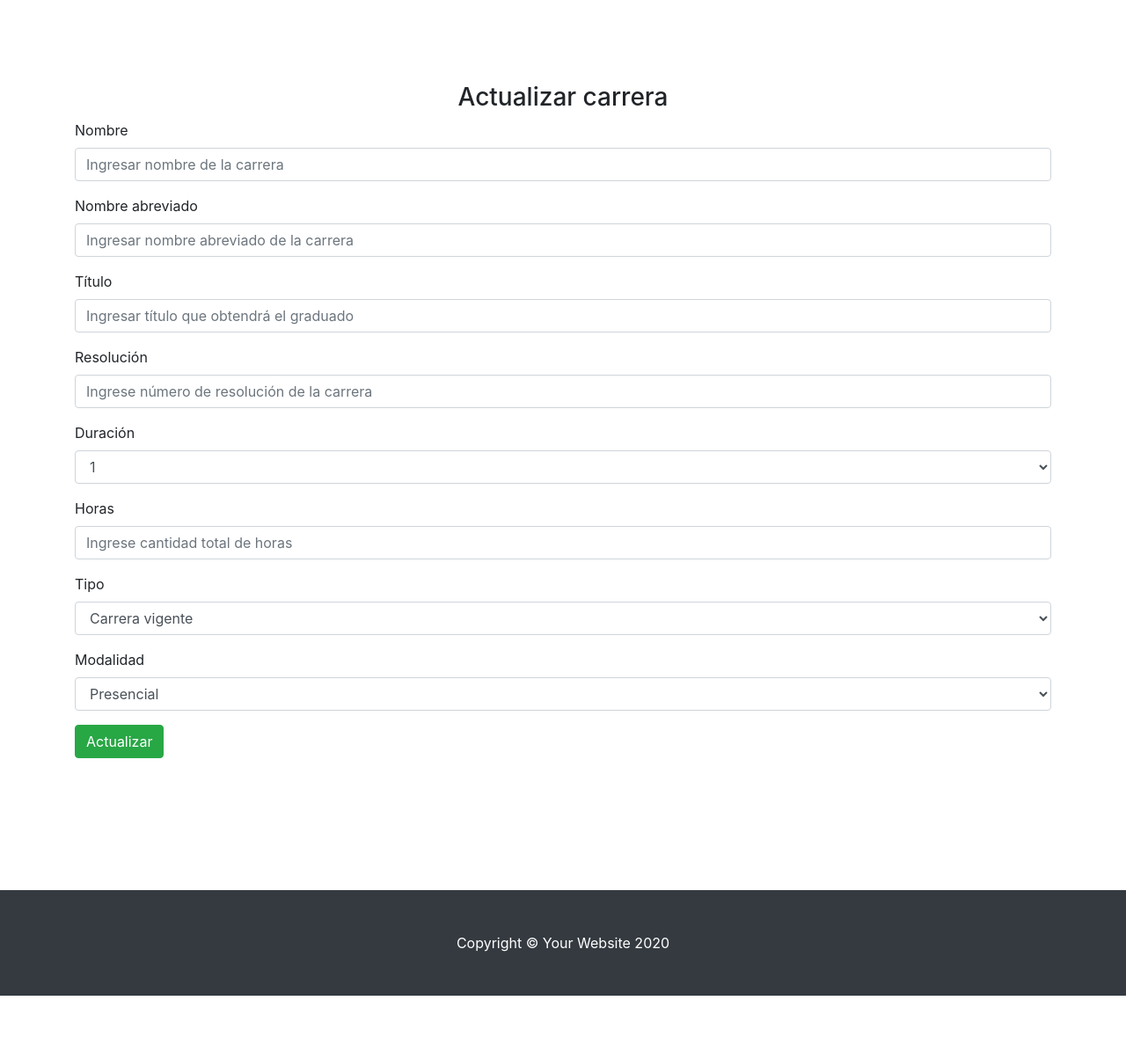
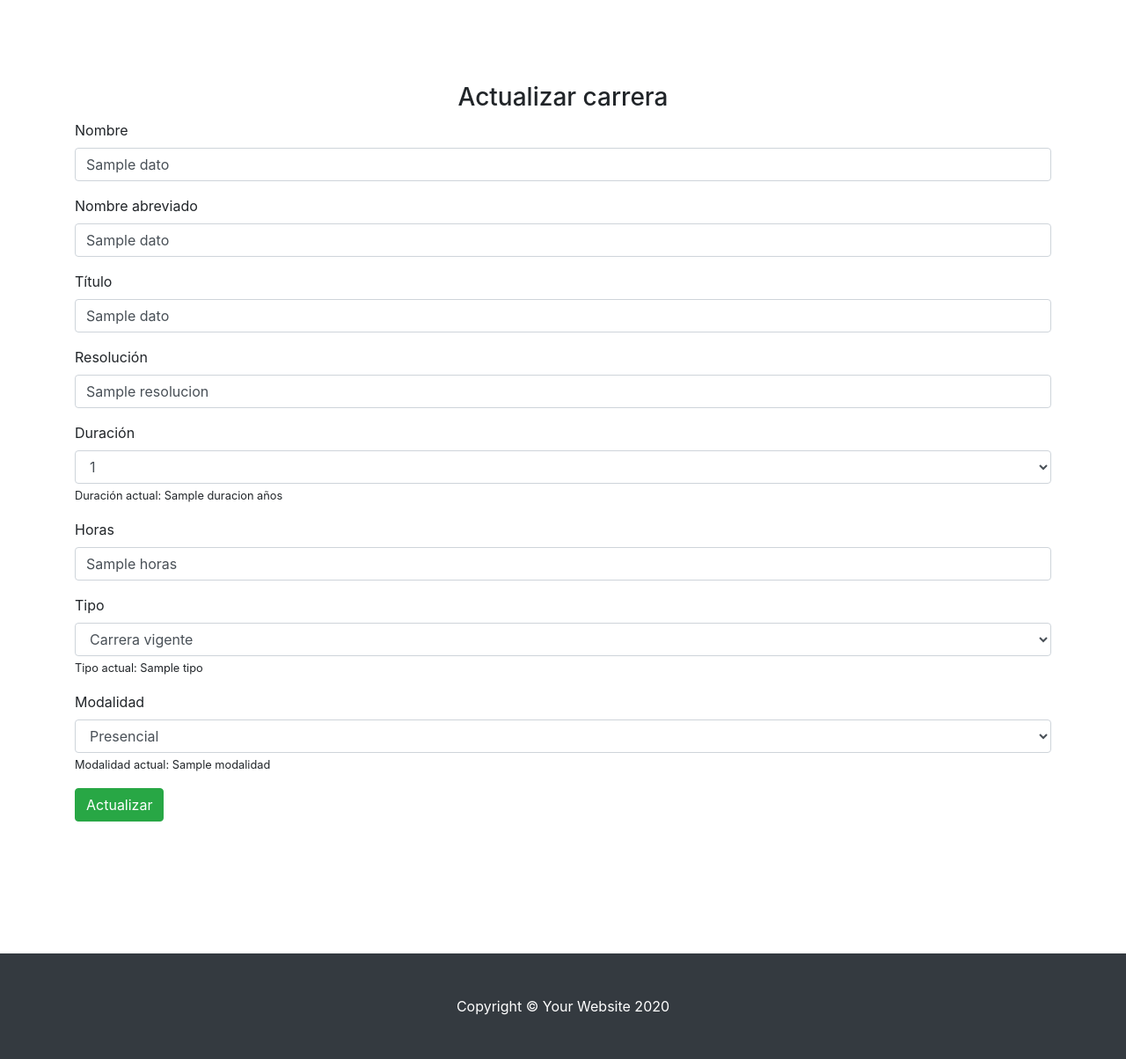
Before and after one commit to CardozoIgnacio/Backend, a Node server app: template src/views/carreras/actualizar.ejs in a window 1280 px wide. Shown: the part 56-1260 px from the top of the page at 88% size. Before the commit the page ends 1188 px from the top, so only its background shows below. Run offline with Node 20, Linux system fonts and the light colour scheme; the template is opened without the code that fills it: most values are stand-ins (such as "Sample title", 1, 10 or a date in 2020); some libraries are stand-ins or nearby versions.

Commit message:
Agrega datos precargados a la vista de actualizacion
Se agregaron datos precargados al formulario de actualizacion de carrera, a fines de mayor practicidad

```diff
--- a/src/views/carreras/actualizar.ejs
+++ b/src/views/carreras/actualizar.ejs
@@ -5,22 +5,22 @@
         <div class="row">
             <div class="col-md-12">
                 <center><h3>Actualizar carrera</h3></center>
-                <form action="/carreras/<%= id %>/actualizar" method="POST">
+                <form action="/carreras/<%= datos.id %>/actualizar" method="POST">
                     <div class="form-group">
                     <label for="nombre">Nombre</label>
-                    <input type="text" class="form-control" name="nombre" id="nombre" placeholder="Ingresar nombre de la carrera">
+                    <input type="text" class="form-control" name="nombre" id="nombre" value="<%= datos.nombre %>">
                     </div>
                     <div class="form-group">
                     <label for="nombreAbreviado">Nombre abreviado</label>
-                    <input type="text" class="form-control" name="nombreAbreviado" id="nombreAbreviado" placeholder="Ingresar nombre abreviado de la carrera">
+                    <input type="text" class="form-control" name="nombreAbreviado" id="nombreAbreviado" value="<%= datos.nombreAbreviado %>">
                     </div>
                     <div class="form-group">
                     <label for="titulo">Título</label>
-                    <input type="text" class="form-control" name="titulo" id="titulo" placeholder="Ingresar título que obtendrá el graduado">
+                    <input type="text" class="form-control" name="titulo" id="titulo" value="<%= datos.titulo %>">
                     </div>
                     <div class="form-group">
                     <label for="resolucion">Resolución</label>
-                    <input type="text" class="form-control" name="resolucion" id="resolucion" placeholder="Ingrese número de resolución de la carrera">
+                    <input type="text" class="form-control" name="resolucion" id="resolucion" value="<%= datos.resolucion %>">
                     </div>
                     <div class="form-group">
                     <label for="duracion">Duración</label>
@@ -31,10 +31,11 @@
                         <option>4</option>
                         <option>5</option>
                     </select>
+                    <small>Duración actual: <%= datos.duracion %> años</small>
                     </div>
                     <div class="form-group">
                     <label for="horas">Horas</label>
-                    <input type="text" class="form-control" name="horas" id="horas" placeholder="Ingrese cantidad total de horas">
+                    <input type="text" class="form-control" name="horas" id="horas" value="<%= datos.horas %>">
                     </div>
                     <div class="form-group">
                     <label for="tipo">Tipo</label>
@@ -42,6 +43,7 @@
                         <option>Carrera vigente</option>
                         <option>Carrera a ciclo cerrado</option>
                     </select>
+                    <small>Tipo actual: <%= datos.tipo %></small>
                     </div>
                     <div class="form-group">
                     <label for="modalidad">Modalidad</label>
@@ -49,6 +51,7 @@
                         <option>Presencial</option>
                         <option>Virtual</option>
                     </select>
+                    <small>Modalidad actual: <%= datos.modalidad %></small>
                     </div>
                     <button type="submit" class="btn btn-success">Actualizar</button>
               </form>
```
